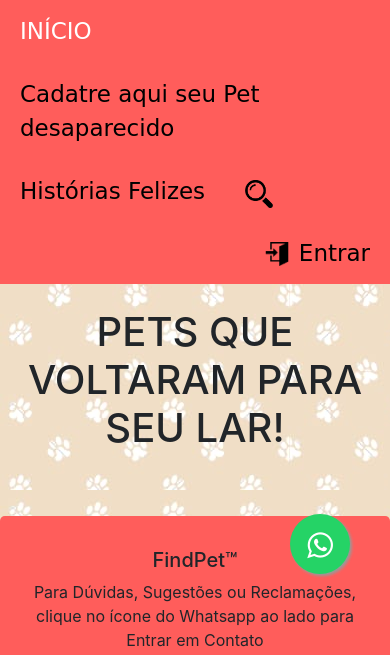
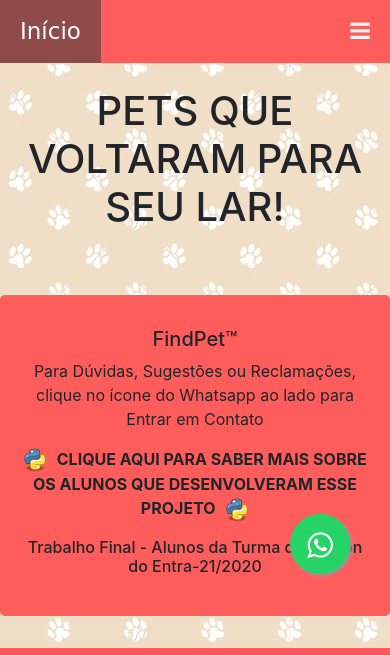
Before and after one commit to DavyCarvalho/Trabalho_Final_Entra21_Find-Pet, a Django app: page /pet/historias-felizes in a window 390 px wide. Shown: the part 230-885 px from the top of the page. Run offline with Django 3.2, Linux system fonts and the light colour scheme; data that the repository does not hold is empty; some libraries are stand-ins or nearby versions.

Commit message:
atualizando navbar responsiva com erros

```diff
--- a/projeto_findpet/core/templates/model-header.html
+++ b/projeto_findpet/core/templates/model-header.html
@@ -8,46 +8,64 @@
     text-align: center;
   }
 
-  #navbar {
+  .topnav {
   overflow: hidden;
   background-color: #ff5d5b;
+  width:100%;
   z-index: 2;
 }
 
-  #navbar a {
-    /* font:bold; */
+.topnav a {
   float: left;
   display: inline-block;
-    color: black;
-    text-align: left;
+  color: #f2f2f2;
+  text-align: center;
   padding: 14px 20px;
   text-decoration: none;
   font-size: 23px;
   font-family: Comic Sans MS;
 }
 
-  #navbar a:hover {
-    background-color: #8a3a39;
+.topnav a:hover {
+  background-color:#8f4b4a;
   color: black;
 }
 
-  #navbar a.active {
-    background-color: #ff5d5b;
+.topnav a.active {
+  background-color: #8f4b4a;
   color: white;
 }
 
-  .content {
-    padding: 16px;
+.topnav .icon {
+  display: none;
+}
+
+@media screen and (max-width: 1280px) {
+  .topnav a:not(:first-child) {display: none;}
+  .topnav a.icon {
+    float: right;
+    display: block;
+  }
+}
+
+@media screen and (max-width: 1280px) {
+  .topnav.responsive {position: fixed; top:0;}
+  .topnav.responsive .icon {
+    position: absolute;
+    right: 0;
+    top: 0;
+  }
+  .topnav.responsive a {
+    float: none;
+    display: block;
+    text-align: left;
+  }
 }
 
   .sticky {
       position: fixed;
       top: 0;
       width: 100%;
-  }
-
-  .sticky + .content {
-    padding-top: 60px;
     }
 
   /* The side navigation menu */
@@ -101,8 +119,6 @@
 
   }
 
-
-
 </style>
 
 <div class="header">
@@ -111,22 +127,23 @@
     </div>
 </div>
 
-<div id="navbar">
-    <a class="active" href="/pet/all/">INÍCIO</a>
+<div class="topnav" id="myTopnav">
+  <a href="/pet/all/" class="active">Início</a>
     {% if request.user.is_authenticated %}
     <a href="/pet/user/">Meus Pets</a>
     <a href="/pet/register/">Cadastrar</a>
     <a href="/pet/notifications/">Notificações</a>
     {% else %}
-    <a href="/pet/register/">Cadatre aqui seu Pet desaparecido</a>
+    <a href="/pet/register/">Cadastre aqui seu Pet desaparecido</a>
     {% endif %}
 
     <a href="/pet/historias-felizes">Histórias Felizes</a>
 
     <a>
       <span onclick="openNav()">
-        <img class='' src="{% static 'imgs\icone_lupa.png'%}" style="margin-top:6px; float: right; height: 28px; width:28px";>
+        <img class='' src="{% static 'imgs\icone_lupa.png'%}" style="float: left; height: 34px; width:34px";>
       </span>
+      <br>
     </a>
 
     {% if request.user.is_authenticated %}
@@ -144,6 +161,9 @@
             Entrar
         </a>
     {% endif %}
+    <a href="javascript:void(0);" class="icon" onclick="navbarResponsiva()">
+      <i class="fa fa-bars"></i>
+    </a>
 </div>
 
 <div id="mySidenav" class="sidenav">
@@ -160,9 +180,10 @@
 </div>
 
 <script>
+
   window.onscroll = function() {myFunction()};
 
-  var navbar = document.getElementById("navbar");
+  var navbar = document.getElementById("myTopnav");
   var sticky = navbar.offsetTop;
 
   function myFunction() {
@@ -170,6 +191,15 @@
       navbar.classList.add("sticky")
       } else {
       navbar.classList.remove("sticky");
+      }
+  }
+
+  function navbarResponsiva() {
+  var x = document.getElementById("myTopnav");
+  if (x.className === "topnav") {
+    x.className += " responsive";
+  } else {
+    x.className = "topnav";
   }
   }
 
```
Lines whose indentation alone changed are shown as unchanged.
